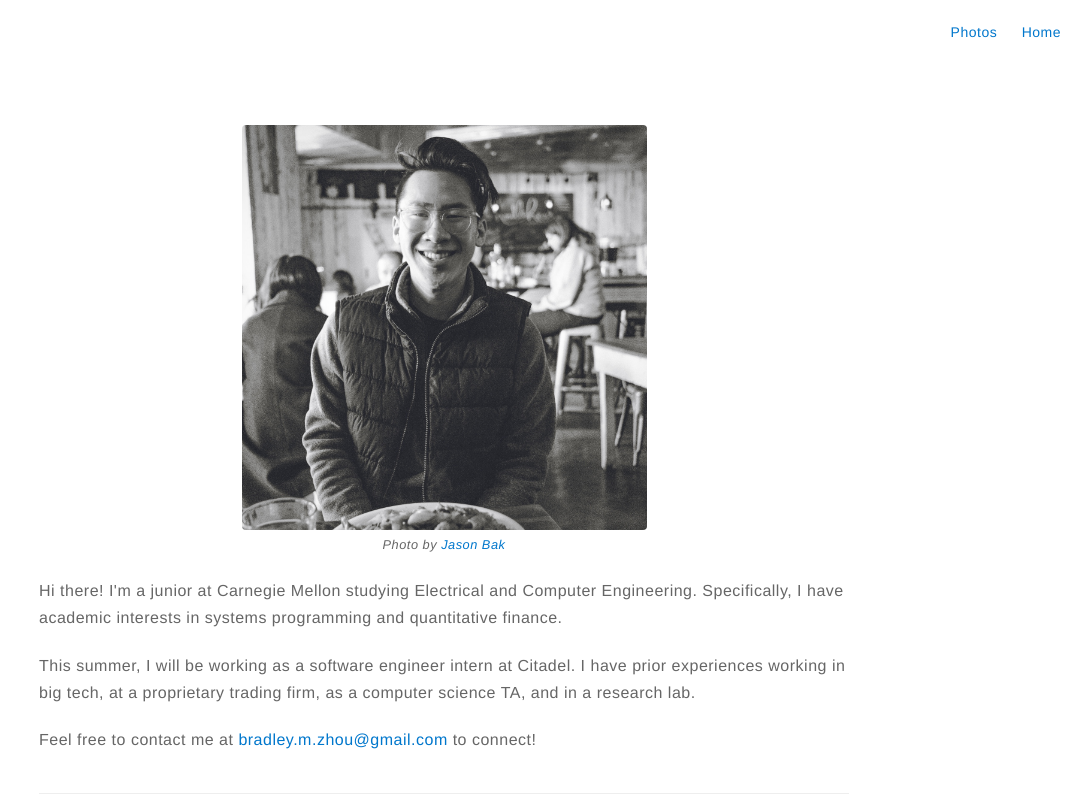
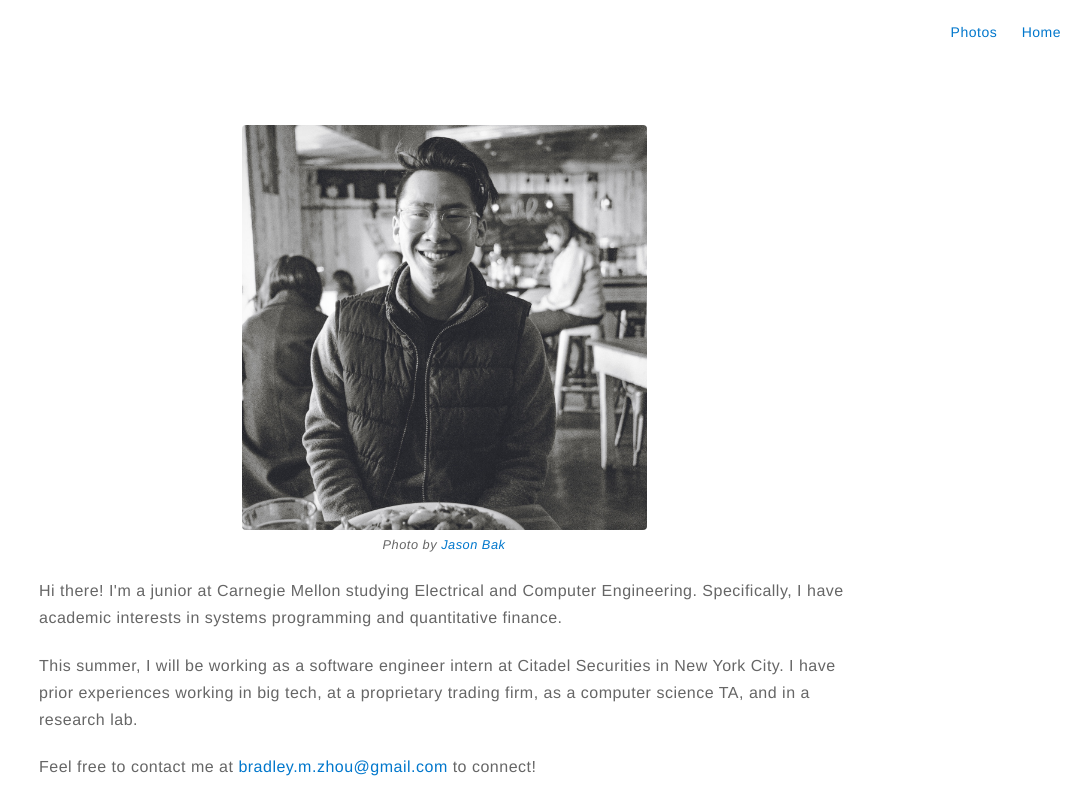
Before and after one commit to bradley-z/bradley-z.github.io, a plain HTML site: page about/index.html in a window 1280 px wide. Shown: the top 800 px of the page, without its empty margins (196-1280 px from the left). Drawn offline with Linux system fonts and the light colour scheme.

Commit message:
citadel -> citadel securities

```diff
--- a/about/index.html
+++ b/about/index.html
@@ -58,7 +58,7 @@
      Hi there! I'm a junior at Carnegie Mellon studying Electrical and Computer Engineering. Specifically, I have academic interests in systems programming and quantitative finance.
     </p>
     <p>
-     This summer, I will be working as a software engineer intern at Citadel. I have prior experiences working in big tech, at a proprietary trading firm, as a computer science TA, and in a research lab.
+     This summer, I will be working as a software engineer intern at Citadel Securities in New York City. I have prior experiences working in big tech, at a proprietary trading firm, as a computer science TA, and in a research lab.
     </p>
     <p>
      Feel free to contact me at
```
